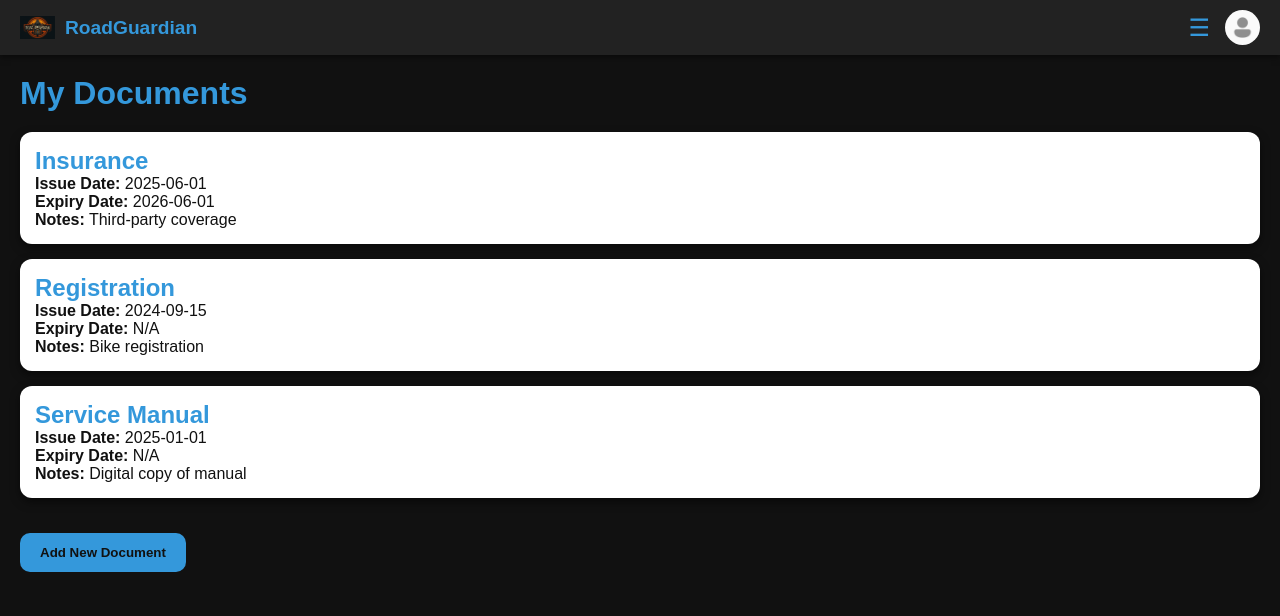
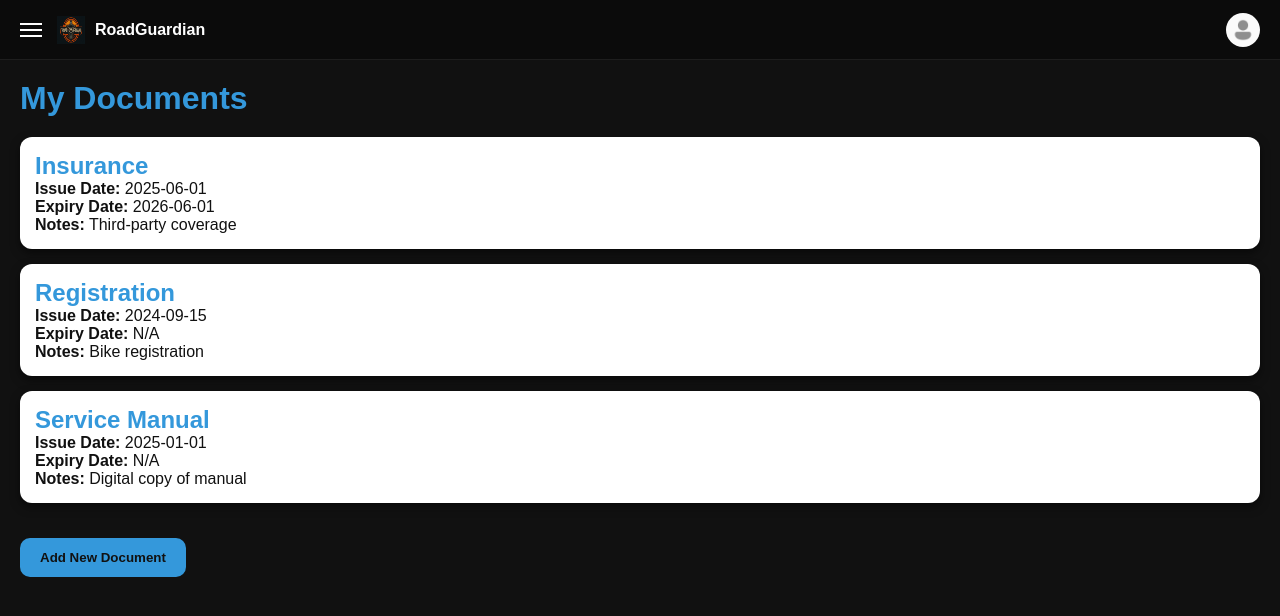
Before and after one commit to MatasZos/RoadGuardianApp, a Next.js app: page /documents in a window 1280 px wide. Shown: the top 616 px of the page. Built offline with nearby package versions, Linux system fonts and the light colour scheme; sample sign-in values are in the browser's storage.

Commit message:
navbar update

```diff
--- a/src/app/components/Navbar.js
+++ b/src/app/components/Navbar.js
@@ -1,50 +1,134 @@
 "use client";
 
+import { useState } from "react";
 import { useRouter } from "next/navigation";
 
-export default function Navbar({ themeColor }) {
+export default function Navbar() {
+  const [open, setOpen] = useState(false);
   const router = useRouter();
 
+  function logout() {
+    localStorage.clear();
+    router.push("/login");
+  }
+
   return (
-    <nav
-      style={{
-        display: "flex",
-        justifyContent: "space-between",
-        alignItems: "center",
-        padding: "10px 20px",
-        backgroundColor: "#222",
-        color: "#fff",
-        boxShadow: "0 2px 6px rgba(0,0,0,0.5)",
-      }}
+    <div style={styles.navbar}>
+      {/* Left: Hamburger */}
+      <div style={styles.left}>
+        <div
+          style={styles.hamburger}
+          onClick={() => setOpen(!open)}
         >
-      <div
-        style={{
-          display: "flex",
-          alignItems: "center",
-          cursor: "pointer",
-          gap: "10px",
-        }}
-        onClick={() => router.push("/home")}
-      >
-        <img
-          src="/logo.png"
-          alt="RoadGuardian Logo"
-          style={{ width: "35px", height: "35px", objectFit: "contain" }}
-        />
-        <span style={{ fontWeight: "bold", fontSize: "1.2rem", color: themeColor || "#fff" }}>
-          RoadGuardian
-        </span>
+          <div style={styles.line}></div>
+          <div style={styles.line}></div>
+          <div style={styles.line}></div>
         </div>
 
-      <div style={{ display: "flex", alignItems: "center", gap: "15px" }}>
-        <div style={{ fontSize: "1.5rem", cursor: "pointer", color: themeColor || "#fff" }}>☰</div>
+        <div style={styles.brand}>
+          <img src="/logo.png" alt="RoadGuardian" style={styles.logo} />
+          <span>RoadGuardian</span>
+        </div>
+      </div>
+
+      {/* Right: Profile */}
       <img
         src="/profile.png"
         alt="Profile"
-          style={{ width: "35px", height: "35px", borderRadius: "50%", cursor: "pointer" }}
+        style={styles.profile}
         onClick={() => router.push("/profile")}
       />
+
+      {/* Dropdown */}
+      {open && (
+        <div style={styles.dropdown}>
+          <div style={styles.item} onClick={() => router.push("/profile")}>
+            My Profile
           </div>
-    </nav>
+          <div style={styles.item}>
+            My Bike
+          </div>
+          <div style={styles.item}>
+            Settings
+          </div>
+          <div style={styles.item}>
+            Support
+          </div>
+          <div style={styles.divider}></div>
+          <div style={{ ...styles.item, color: "#e74c3c" }} onClick={logout}>
+            Sign Out
+          </div>
+        </div>
+      )}
+    </div>
   );
 }
+
+const styles = {
+  navbar: {
+    height: "60px",
+    background: "#0b0b0b",
+    display: "flex",
+    alignItems: "center",
+    justifyContent: "space-between",
+    padding: "0 20px",
+    position: "relative",
+    borderBottom: "1px solid #1e1e1e",
+  },
+  left: {
+    display: "flex",
+    alignItems: "center",
+    gap: "15px",
+  },
+  hamburger: {
+    display: "flex",
+    flexDirection: "column",
+    gap: "4px",
+    cursor: "pointer",
+  },
+  line: {
+    width: "22px",
+    height: "2px",
+    background: "#fff",
+  },
+  brand: {
+    display: "flex",
+    alignItems: "center",
+    gap: "10px",
+    color: "#fff",
+    fontWeight: "bold",
+    fontSize: "1rem",
+  },
+  logo: {
+    width: "28px",
+    height: "28px",
+  },
+  profile: {
+    width: "34px",
+    height: "34px",
+    borderRadius: "50%",
+    cursor: "pointer",
+  },
+  dropdown: {
+    position: "absolute",
+    top: "60px",
+    left: "20px",
+    background: "#111",
+    borderRadius: "10px",
+    width: "200px",
+    boxShadow: "0 10px 30px rgba(0,0,0,0.8)",
+    overflow: "hidden",
+    zIndex: 100,
+  },
+  item: {
+    padding: "12px 15px",
+    color: "#fff",
+    cursor: "pointer",
+    fontSize: "0.9rem",
+    borderBottom: "1px solid #1e1e1e",
+  },
+  divider: {
+    height: "1px",
+    background: "#1e1e1e",
+  },
+};
```
Lines whose indentation alone changed are shown as unchanged.
